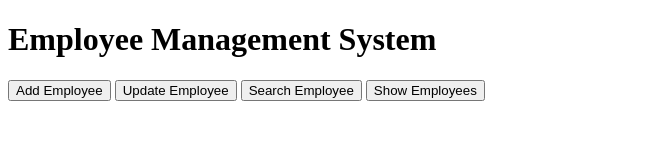
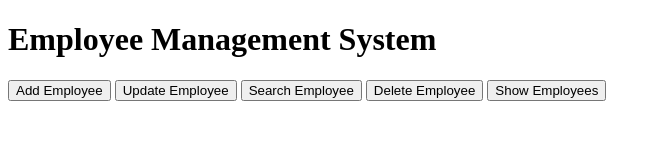
Before and after one commit to Newaz579/EmployeeProject, a website: page EmployeeProject/FrontPage/HomePage.html in a window 1280 px wide. Shown: the whole page, without its empty margins (0-661 px from the left). Drawn offline with Linux system fonts and the light colour scheme.

Commit message:
add delete function

```diff
--- a/EmployeeProject/FrontPage/HomePage.html
+++ b/EmployeeProject/FrontPage/HomePage.html
@@ -8,6 +8,7 @@
     <button onclick="addEmployee()">Add Employee</button>
     <button onclick="updateEmployee()">Update Employee</button>
     <button onclick="searchEmployee()">Search Employee</button>
+    <button onclick="deleteEmployee()">Delete Employee</button>
     <button onclick="showEmployees()">Show Employees</button>
     <script src="../JS/Employee.js"></script>
     <script src="../JS/Admin.js"></script>
--- a/EmployeeProject/JS/EmployeeManagementSystem.js
+++ b/EmployeeProject/JS/EmployeeManagementSystem.js
@@ -40,6 +40,17 @@ class EmployeeManagementSystem {
         return this.employees.find(emp => emp.id === id);
     }
 
+    //delete employee
+    deleteEmployee(id) {
+        const index = this.employees.findIndex(emp => emp.id === id);
+        if (index !== -1) {
+            const deletedEmployee = this.employees.splice(index, 1)[0];
+            console.log(`Employee ${deletedEmployee.name} (ID: ${id}) deleted.`);
+        } else {
+            console.log(`Employee with ID ${id} not found.`);
+        }
+    }
+
     // Display employees
     displayEmployees() {
         if (this.employees.length === 0) {
--- a/EmployeeProject/JS/main.js
+++ b/EmployeeProject/JS/main.js
@@ -124,6 +124,11 @@ function searchEmployee() {
     }
 }
 
+function deleteEmployee() {
+    const id = parseInt(prompt("Enter employee ID to delete:"));
+    ems.deleteEmployee(id);
+}
+
 function showEmployees() {
     ems.displayEmployees();
 }
```
